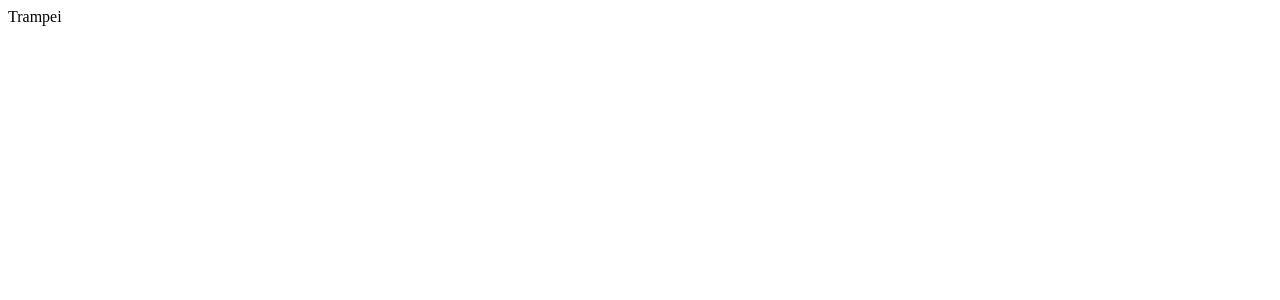
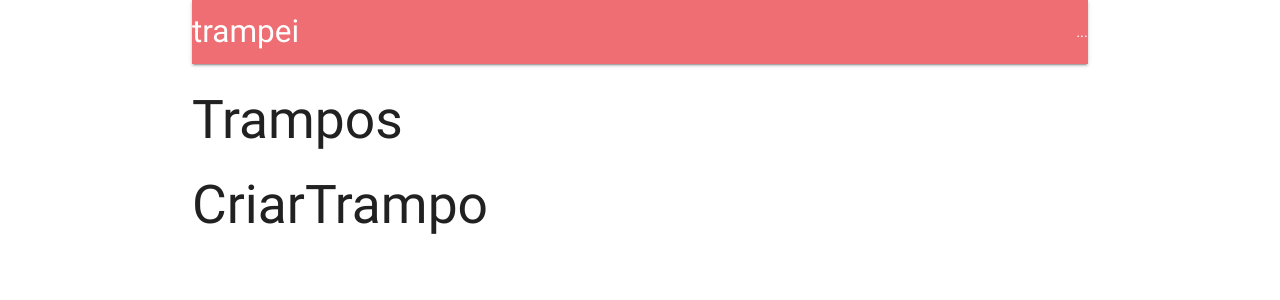
Before and after one commit to fabioaromanini/trampei, a React (Create React App) app in the folder client/: page /trampos/novo in a window 1280 px wide. Shown: the top 300 px of the page. Built offline with nearby package versions, Linux system fonts and the light colour scheme; no server answers.

Commit message:
adds header and style

```diff
--- a/client/package.json
+++ b/client/package.json
@@ -3,17 +3,19 @@
   "version": "0.1.0",
   "private": true,
   "proxy": {
-    "/auth/google": {
+    "/auth/*": {
       "target": "http://localhost:5000"
     }
   },
   "dependencies": {
+    "axios": "^0.18.0",
     "react": "^16.4.1",
     "react-dom": "^16.4.1",
     "react-redux": "^5.0.7",
     "react-router-dom": "^4.3.1",
     "react-scripts": "1.1.4",
-    "redux": "^4.0.0"
+    "redux": "^4.0.0",
+    "redux-thunk": "^2.3.0"
   },
   "scripts": {
     "start": "react-scripts start",
--- /dev/null
+++ b/client/src/actions/index.js
@@ -0,0 +1,11 @@
+import axios from 'axios';
+
+import { FETCH_USER } from './types';
+
+// a quantidade absurda de arrow functions aqui é pra
+// poder usar promises como actions para o redux
+
+export const fetchUser = () => async dispatch => {
+  const res = await axios.get('/auth/current');
+  dispatch({ type: FETCH_USER, payload: res.data });
+};
--- /dev/null
+++ b/client/src/actions/types.json
@@ -0,0 +1,3 @@
+{
+  "FETCH_USER": "fetch_user"
+}
--- a/client/src/components/App.js
+++ b/client/src/components/App.js
@@ -1,7 +1,40 @@
-import React from 'react';
+import React, { Component } from 'react';
+import { BrowserRouter, Route } from 'react-router-dom';
+import { connect } from 'react-redux';
+import * as actions from '../actions';
 
-const App = () => {
-  return <div>Trampei</div>;
-};
+import Header from './Header';
 
-export default App;
+const Landing = () => <h2>Landing</h2>;
+const Trampos = () => <h2>Trampos</h2>;
+const Informacao = () => <h2>Informacao</h2>;
+const Contato = () => <h2>Contato</h2>;
+const CriarTrampo = () => <h2>CriarTrampo</h2>;
+
+class App extends Component {
+  componentDidMount() {
+    this.props.fetchUser();
+  }
+
+  render() {
+    return (
+      <div>
+        <BrowserRouter>
+          <div className="container">
+            <Header />
+            <Route exact path="/" component={Landing} />
+            <Route path="/trampos" component={Trampos} />
+            <Route path="/contato" component={Contato} />
+            <Route path="/informacao" component={Informacao} />
+            <Route path="/trampos/novo" component={CriarTrampo} />
+          </div>
+        </BrowserRouter>
+      </div>
+    );
+  }
+}
+
+export default connect(
+  null,
+  actions
+)(App);
--- /dev/null
+++ b/client/src/components/Header.js
@@ -0,0 +1,41 @@
+import React, { Component } from 'react';
+import { connect } from 'react-redux';
+
+class Header extends Component {
+  renderContent() {
+    switch (this.props.auth) {
+      case null:
+        return '...';
+      case false:
+        return (
+          <li>
+            <a href="/auth/google">logar com o google</a>
+          </li>
+        );
+      default:
+        return (
+          <li>
+            <a href="/auth/logout">logout</a>
+          </li>
+        );
+    }
+  }
+
+  render() {
+    console.log(this.props);
+    return (
+      <nav>
+        <div className="nav-wrapper">
+          <a className="left brand-logo">trampei</a>
+          <ul className="right">{this.renderContent()}</ul>
+        </div>
+      </nav>
+    );
+  }
+}
+
+function mapStateToProps({ auth }) {
+  return { auth };
+}
+
+export default connect(mapStateToProps)(Header);
--- a/client/src/index.js
+++ b/client/src/index.js
@@ -1,12 +1,15 @@
+import 'materialize-css/dist/css/materialize.min.css';
+
 import React from 'react';
 import ReactDOM from 'react-dom';
 import { Provider } from 'react-redux';
 import { createStore, applyMiddleware } from 'redux';
+import reduxThunk from 'redux-thunk';
 
 import App from './components/App';
 import reducers from './reducers';
 
-const store = createStore(reducers, {}, applyMiddleware);
+const store = createStore(reducers, {}, applyMiddleware(reduxThunk));
 
 ReactDOM.render(
   <Provider store={store}>
--- a/client/src/reducers/authReducer.js
+++ b/client/src/reducers/authReducer.js
@@ -1,5 +1,10 @@
-export default function(state = {}, action) {
+import { FETCH_USER } from '../actions/types';
+
+export default function(state = null, action) {
+  console.log(action);
   switch (action.type) {
+    case FETCH_USER:
+      return action.payload || false;
     default:
       return state;
   }
--- a/package.json
+++ b/package.json
@@ -27,6 +27,7 @@
     "concurrently": "^3.6.0",
     "cookie-session": "^2.0.0-beta.3",
     "express": "^4.16.3",
+    "materialize-css": "^0.100.2",
     "mongoose": "^5.1.5",
     "nodemon": "^1.17.5",
     "passport": "^0.4.0",
```
Also changed, not shown: 2 other files (tests, documents, lock files or other folders).
